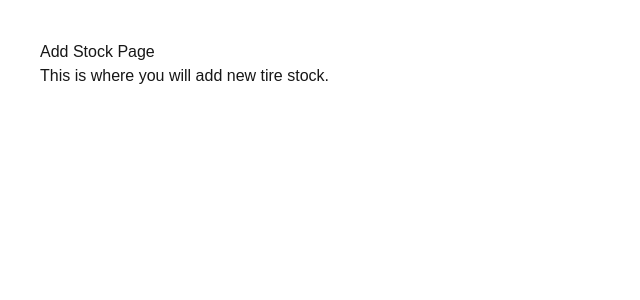
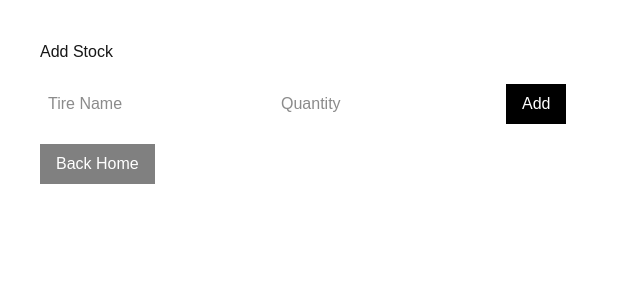
Before and after one commit to SAI-ux23/tire-ops, a Next.js app: page /add-stock in a window 1280 px wide. Shown: the top 300 px of the page, without its empty margins (0-640 px from the left). Built offline with nearby package versions, Linux system fonts and the light colour scheme.

Commit message:
Update page.tsx

```diff
--- a/app/add-stock/page.tsx
+++ b/app/add-stock/page.tsx
@@ -1,8 +1,73 @@
+"use client";
+
+import { useState } from "react";
+import { useRouter } from "next/navigation";
+
 export default function AddStock() {
+  const router = useRouter();
+
+  const [tireName, setTireName] = useState("");
+  const [quantity, setQuantity] = useState("");
+
+  const handleAdd = () => {
+    if (!tireName || !quantity) {
+      alert("Please fill all fields");
+      return;
+    }
+
+    alert(`Added ${quantity} units of ${tireName}`);
+    setTireName("");
+    setQuantity("");
+  };
+
   return (
     <div style={{ padding: "40px", fontFamily: "Arial" }}>
-      <h1>Add Stock Page</h1>
-      <p>This is where you will add new tire stock.</p>
+      <h1>Add Stock</h1>
+
+      <div style={{ marginTop: "20px" }}>
+        <input
+          type="text"
+          placeholder="Tire Name"
+          value={tireName}
+          onChange={(e) => setTireName(e.target.value)}
+          style={{ padding: "8px", marginRight: "10px" }}
+        />
+
+        <input
+          type="number"
+          placeholder="Quantity"
+          value={quantity}
+          onChange={(e) => setQuantity(e.target.value)}
+          style={{ padding: "8px", marginRight: "10px" }}
+        />
+
+        <button
+          onClick={handleAdd}
+          style={{
+            padding: "8px 16px",
+            backgroundColor: "black",
+            color: "white",
+            border: "none",
+            cursor: "pointer",
+          }}
+        >
+          Add
+        </button>
+      </div>
+
+      <button
+        onClick={() => router.push("/")}
+        style={{
+          marginTop: "20px",
+          padding: "8px 16px",
+          backgroundColor: "gray",
+          color: "white",
+          border: "none",
+          cursor: "pointer",
+        }}
+      >
+        Back Home
+      </button>
     </div>
   );
 }
```
